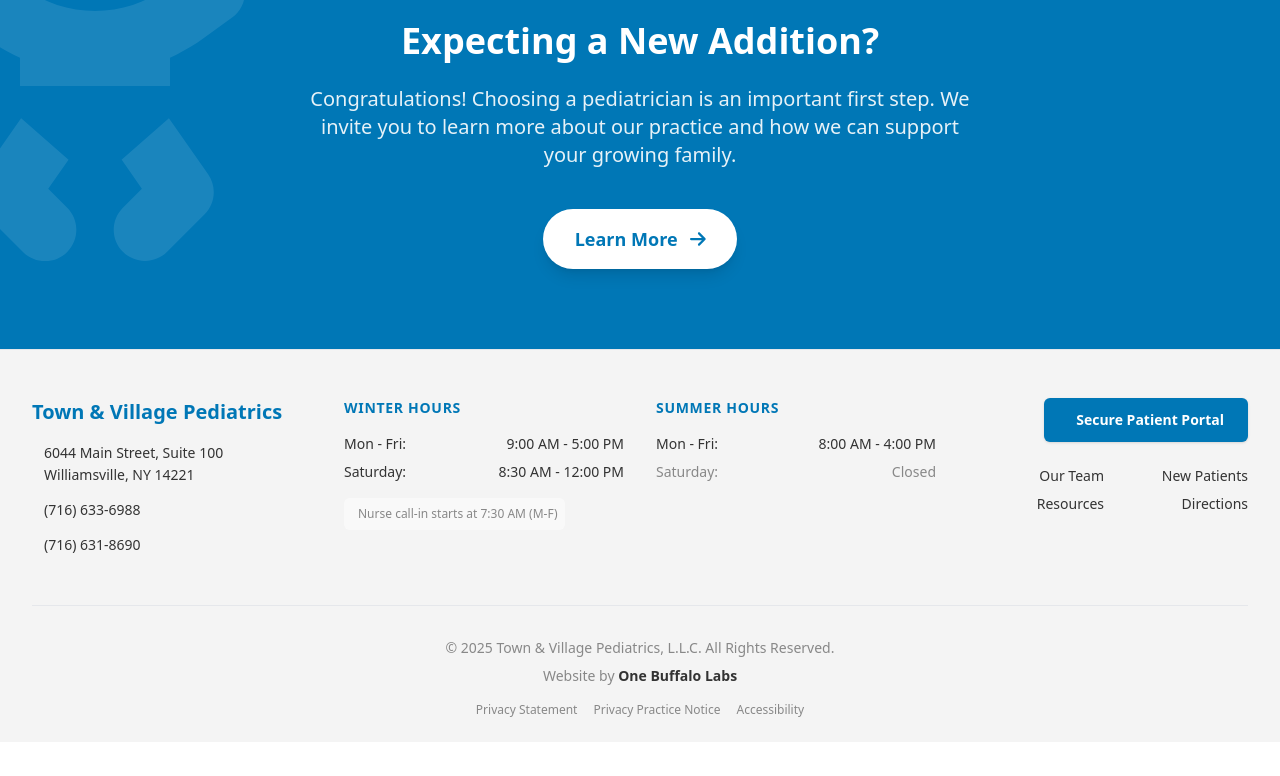
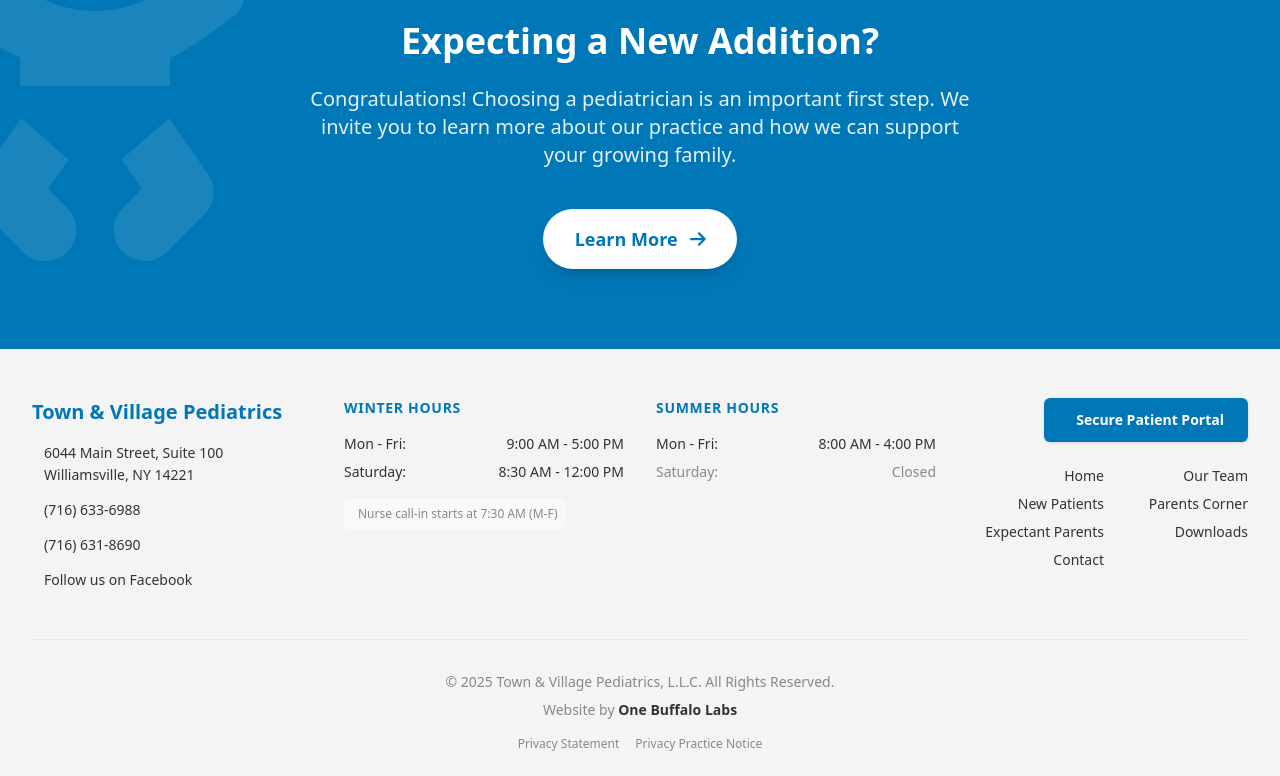
Before and after one commit to OneBuffaloLabsClients/townandvillagepediatrics.com, a Next.js app: page / in a window 1280 px wide. Shown: the part 1472-2248 px from the top of the page. Before the commit the page ends 2214 px from the top, so only its background shows below. Built offline with nearby package versions, Linux system fonts and the light colour scheme.

Commit message:
Updated footer to have all site links and facebook link

```diff
--- a/src/app/parents-corner/page.tsx
+++ b/src/app/parents-corner/page.tsx
@@ -137,13 +137,13 @@ const ParentsCorner = () => {
                     through your patient portal.
                   </p>
                   <p className="pt-2 border-t border-gray-200">
-                    <strong>Need records?</strong>{' '}
-                    <a
-                      href="/forms/release-form.pdf"
-                      target="_blank"
+                    <strong>Looking for forms?</strong>{' '}
+                    <Link
+                      href="/downloads"
                       className="text-[var(--color-primary-action)] font-semibold hover:underline">
-                      Click here to download our Release of Medical Information Form.
-                    </a>
+                      Visit our new Downloads page
+                    </Link>{' '}
+                    for the New Patient History Form, Medical Release Form, dosing charts, and more.
                   </p>
                 </div>
               </article>
--- a/src/components/Footer.tsx
+++ b/src/components/Footer.tsx
@@ -33,6 +33,17 @@ const Footer = () => {
               <p className="flex items-center">
                 <i className="fa-solid fa-fax mr-3 text-[var(--color-primary-action)]"></i>
                 <span>(716) 631-8690</span>
+              </p>
+              <p className="flex items-center">
+                <i className="fa-brands fa-facebook mr-3 text-[var(--color-primary-action)]"></i>
+                <a
+                  href="https://www.facebook.com/profile.php?id=100063700055587"
+                  target="_blank"
+                  rel="noopener noreferrer"
+                  className="hover:text-[var(--color-secondary-accent)] transition-colors"
+                  aria-label="Visit our Facebook page (opens in a new tab)">
+                  Follow us on Facebook
+                </a>
               </p>
             </address>
           </div>
@@ -88,6 +99,9 @@ const Footer = () => {
             <nav
               className="grid grid-cols-2 gap-2 text-sm lg:text-right w-full"
               aria-label="Footer Navigation">
+              <Link href="/" className="hover:text-[var(--color-secondary-accent)] hover:underline">
+                Home
+              </Link>
               <Link
                 href="/physicians"
                 className="hover:text-[var(--color-secondary-accent)] hover:underline">
@@ -101,12 +115,22 @@ const Footer = () => {
               <Link
                 href="/parents-corner"
                 className="hover:text-[var(--color-secondary-accent)] hover:underline">
-                Resources
+                Parents Corner
+              </Link>
+              <Link
+                href="/expectant-parents"
+                className="hover:text-[var(--color-secondary-accent)] hover:underline">
+                Expectant Parents
+              </Link>
+              <Link
+                href="/downloads"
+                className="hover:text-[var(--color-secondary-accent)] hover:underline">
+                Downloads
               </Link>
               <Link
                 href="/contact"
                 className="hover:text-[var(--color-secondary-accent)] hover:underline">
-                Directions
+                Contact
               </Link>
             </nav>
           </div>
@@ -140,11 +164,6 @@ const Footer = () => {
               className="hover:text-[var(--color-text-primary)] transition-colors">
               Privacy Practice Notice
             </Link>
-            <Link
-              href="/accessibility"
-              className="hover:text-[var(--color-text-primary)] transition-colors">
-              Accessibility
-            </Link>
           </div>
         </div>
       </div>
```
